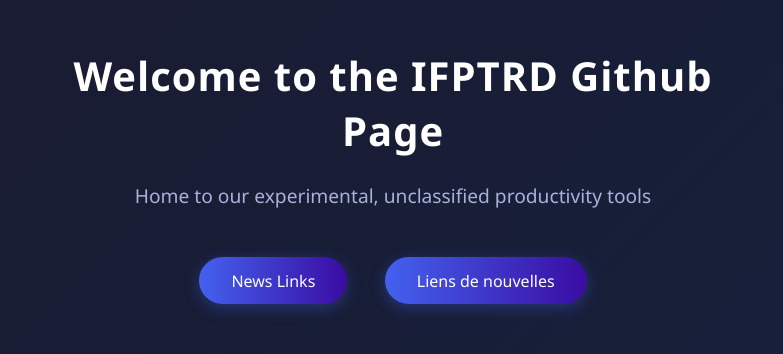
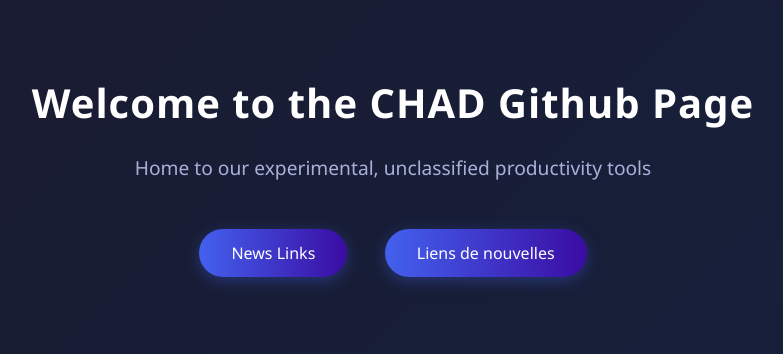
Before and after one commit to HPB-CHAD/hpb-chad.github.io, a plain HTML site: page index.html in a window 1280 px wide. Shown: the part 224-578 px from the top of the page, without its empty margins (247-1030 px from the left). Drawn offline with Linux system fonts and the light colour scheme.

Commit message:
Changed IFPTRD reference to CHAD

```diff
--- a/index.html
+++ b/index.html
@@ -3,7 +3,7 @@
 <head>
     <meta charset="UTF-8">
     <meta name="viewport" content="width=device-width, initial-scale=1.0">
-    <title>IFPTRD - Welcome</title>
+    <title>CHAD - Welcome</title>
     <style>
         * {
             margin: 0;
@@ -95,7 +95,7 @@
 <body>
     <div class="container">
 
-        <h1>Welcome to the IFPTRD Github Page</h1>
+        <h1>Welcome to the CHAD Github Page</h1>
         <p class="subtitle">Home to our experimental, unclassified productivity tools</p>
         <a href="https://ifptrd.github.io/newslinks" class="btn">News Links</a>
         <a href="https://ifptrd.github.io/newslinks/index_fr.html" class="btn">Liens de nouvelles</a>
```
